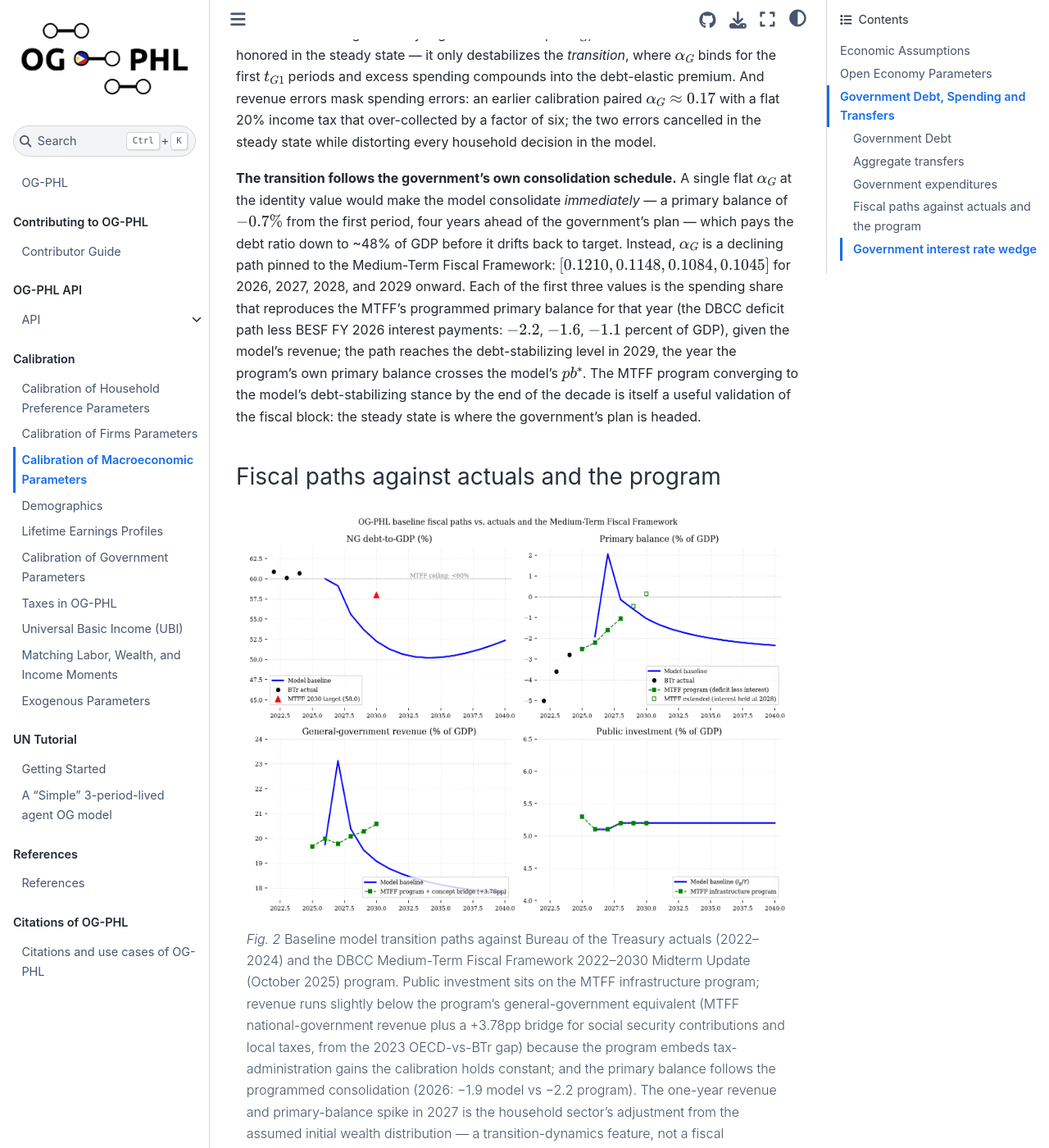
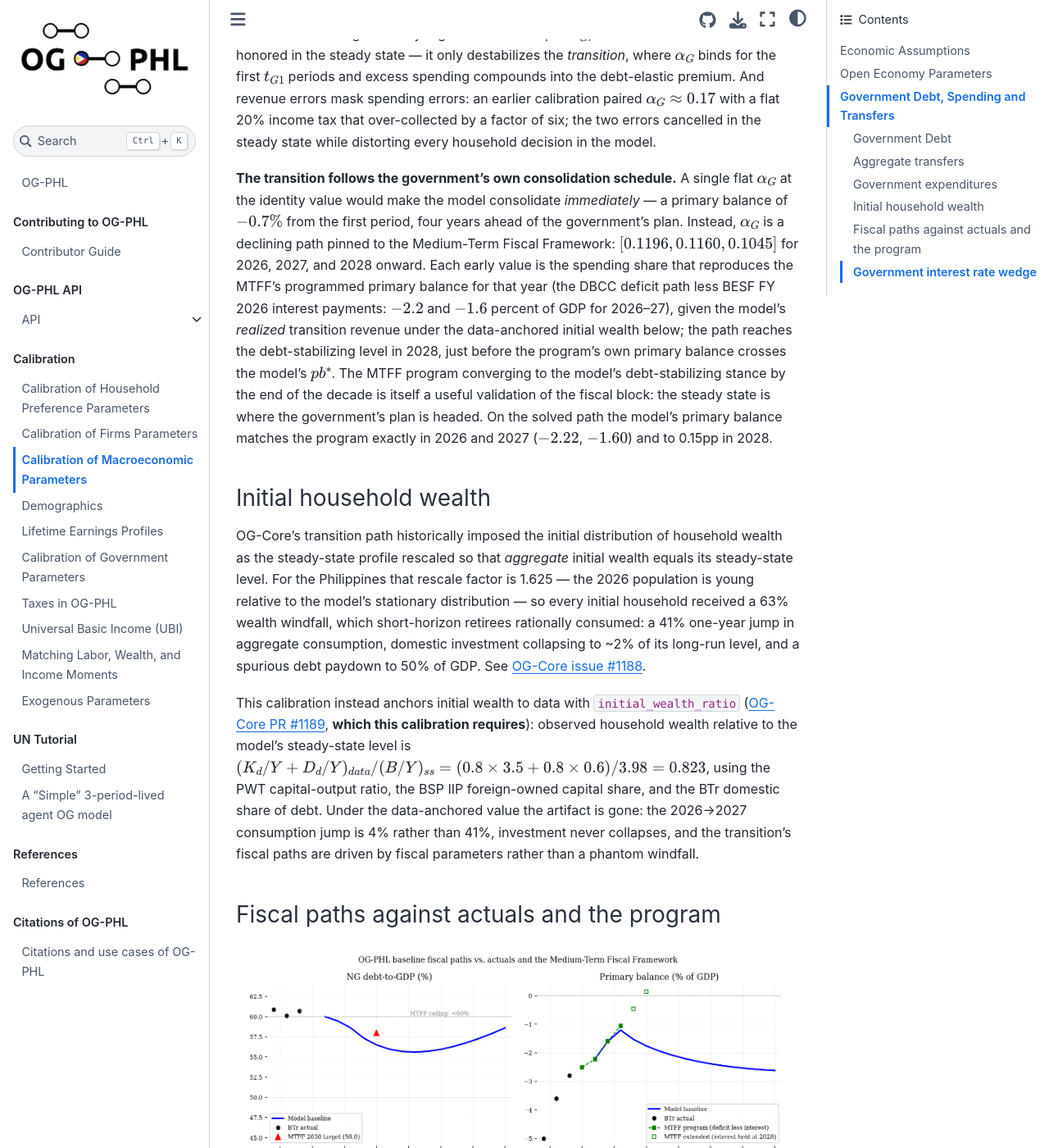
Before and after one commit to EAPD-DRB/OG-PHL, a Jupyter Book: the page built from docs/book/content/calibration/macro.md, in a window 1280 px wide and 1400 px high, scrolled down 4066 px. Shown: the whole window at 82% size. Built offline with Jupyter Book 1.0.4 settings and Sphinx 7.4.7 and the Sphinx Book theme 1.1.4, drawn with Linux system fonts in a browser that asks for light colours; comment, search, counter and statistics services are not loaded; cross-references to code outside the pages are shown as plain code; some of the changed text lies outside the part shown.

Commit message:
Anchor initial household wealth to data via initial_wealth_ratio, re-tune the fiscal glide, and adopt Anderson acceleration

````diff
--- a/docs/book/content/calibration/macro.md
+++ b/docs/book/content/calibration/macro.md
@@ -59,7 +59,13 @@ For debt to hold at `debt_ratio_ss` $= \bar{d}$, the government must run a prima
 
 For comparison, the DBM Budget of Expenditures and Sources of Financing implies a goods-and-services share of about 16% (FY 2026 disbursements of 21.5% of GDP less transfers, which includes interest of ~2.9%, so ~13% on a primary basis). The remaining distance between 10.5% and ~13% is the consolidation gap: the actual FY 2024 primary deficit was 2.8% of GDP against the model's debt-stabilizing $-0.7\%$, and the model's steady state represents the debt-stabilizing stance, not today's. Two structural points matter for anyone recalibrating this block: OG-Core's steady-state closure makes $G$ the residual of the budget identity regardless of the input $\alpha_G$, so an inconsistent value is not honored in the steady state — it only destabilizes the *transition*, where $\alpha_G$ binds for the first $t_{G1}$ periods and excess spending compounds into the debt-elastic premium. And revenue errors mask spending errors: an earlier calibration paired $\alpha_G \approx 0.17$ with a flat 20% income tax that over-collected by a factor of six; the two errors cancelled in the steady state while distorting every household decision in the model.
 
-**The transition follows the government's own consolidation schedule.** A single flat $\alpha_G$ at the identity value would make the model consolidate *immediately* — a primary balance of $-0.7\%$ from the first period, four years ahead of the government's plan — which pays the debt ratio down to ~48% of GDP before it drifts back to target. Instead, $\alpha_G$ is a declining path pinned to the Medium-Term Fiscal Framework: $[0.1210, 0.1148, 0.1084, 0.1045]$ for 2026, 2027, 2028, and 2029 onward. Each of the first three values is the spending share that reproduces the MTFF's programmed primary balance for that year (the DBCC deficit path less BESF FY 2026 interest payments: $-2.2$, $-1.6$, $-1.1$ percent of GDP), given the model's revenue; the path reaches the debt-stabilizing level in 2029, the year the program's own primary balance crosses the model's $pb^*$. The MTFF program converging to the model's debt-stabilizing stance by the end of the decade is itself a useful validation of the fiscal block: the steady state is where the government's plan is headed.
+**The transition follows the government's own consolidation schedule.** A single flat $\alpha_G$ at the identity value would make the model consolidate *immediately* — a primary balance of $-0.7\%$ from the first period, four years ahead of the government's plan. Instead, $\alpha_G$ is a declining path pinned to the Medium-Term Fiscal Framework: $[0.1196, 0.1160, 0.1045]$ for 2026, 2027, and 2028 onward. Each early value is the spending share that reproduces the MTFF's programmed primary balance for that year (the DBCC deficit path less BESF FY 2026 interest payments: $-2.2$ and $-1.6$ percent of GDP for 2026–27), given the model's *realized* transition revenue under the data-anchored initial wealth below; the path reaches the debt-stabilizing level in 2028, just before the program's own primary balance crosses the model's $pb^*$. The MTFF program converging to the model's debt-stabilizing stance by the end of the decade is itself a useful validation of the fiscal block: the steady state is where the government's plan is headed. On the solved path the model's primary balance matches the program exactly in 2026 and 2027 ($-2.22$, $-1.60$) and to 0.15pp in 2028.
+
+### Initial household wealth
+
+OG-Core's transition path historically imposed the initial distribution of household wealth as the steady-state profile rescaled so that *aggregate* initial wealth equals its steady-state level. For the Philippines that rescale factor is 1.625 — the 2026 population is young relative to the model's stationary distribution — so every initial household received a 63% wealth windfall, which short-horizon retirees rationally consumed: a 41% one-year jump in aggregate consumption, domestic investment collapsing to ~2% of its long-run level, and a spurious debt paydown to 50% of GDP. See [OG-Core issue #1188](https://github.com/PSLmodels/OG-Core/issues/1188).
+
+This calibration instead anchors initial wealth to data with `initial_wealth_ratio` ([OG-Core PR #1189](https://github.com/PSLmodels/OG-Core/pull/1189), **which this calibration requires**): observed household wealth relative to the model's steady-state level is $(K_d/Y + D_d/Y)_{data} / (B/Y)_{ss} = (0.8 \times 3.5 + 0.8 \times 0.6)/3.98 = 0.823$, using the PWT capital-output ratio, the BSP IIP foreign-owned capital share, and the BTr domestic share of debt. Under the data-anchored value the artifact is gone: the 2026→2027 consumption jump is 4% rather than 41%, investment never collapses, and the transition's fiscal paths are driven by fiscal parameters rather than a phantom windfall.
 
 ### Fiscal paths against actuals and the program
 
@@ -68,7 +74,7 @@ For comparison, the DBM Budget of Expenditures and Sources of Financing implies
 height: 500px
 name: FigFiscalPathsPHL
 ---
-Baseline model transition paths against Bureau of the Treasury actuals (2022–2024) and the DBCC Medium-Term Fiscal Framework 2022–2030 Midterm Update (October 2025) program. Public investment sits on the MTFF infrastructure program; revenue runs slightly below the program's general-government equivalent (MTFF national-government revenue plus a +3.78pp bridge for social security contributions and local taxes, from the 2023 OECD-vs-BTr gap) because the program embeds tax-administration gains the calibration holds constant; and the primary balance follows the programmed consolidation (2026: −1.9 model vs −2.2 program). The one-year revenue and primary-balance spike in 2027 is the household sector's adjustment from the assumed initial wealth distribution — a transition-dynamics feature, not a fiscal assumption. That transient surplus, compounding with $r_{gov} < g$, carries the debt ratio below the program's band to a trough near 50% of GDP in the mid-2030s before the fiscal closure returns it to the 0.60 anchor; the alternative — tuning $\alpha_G$ up in 2027 to absorb the spike — would set a real fiscal instrument against a model artifact, and is deliberately not done.
+Baseline model transition paths against Bureau of the Treasury actuals (2022–2024) and the DBCC Medium-Term Fiscal Framework 2022–2030 Midterm Update (October 2025) program. Public investment sits on the MTFF infrastructure program; revenue runs near the program's general-government equivalent (MTFF national-government revenue plus a +3.78pp bridge for social security contributions and local taxes, from the 2023 OECD-vs-BTr gap), drifting below it later because the program embeds tax-administration gains the calibration holds constant; the primary balance reproduces the programmed consolidation exactly in 2026–27 and to 0.15pp in 2028. The debt ratio stays within about ±4pp of the 0.60 anchor along the whole path (a shallow dip to 55.6% in 2033 as the model briefly runs tighter than $pb^*$, then a rise to 63.8% in 2046 as transition revenue sits below its steady-state share, before the closure settles it at target). Earlier versions of this figure showed a violent 2027 revenue spike and a debt paydown to 50% of GDP — both artifacts of OG-Core's imposed initial wealth distribution, removed by the data-anchored `initial_wealth_ratio` (see the initial household wealth section above).
 ```
 
 ### Government interest rate wedge
````
Also changed, not shown: CHANGELOG.md (+3 -1 lines), docs/book/content/calibration/images/fiscal_paths_vs_program.png, 2 other files.
